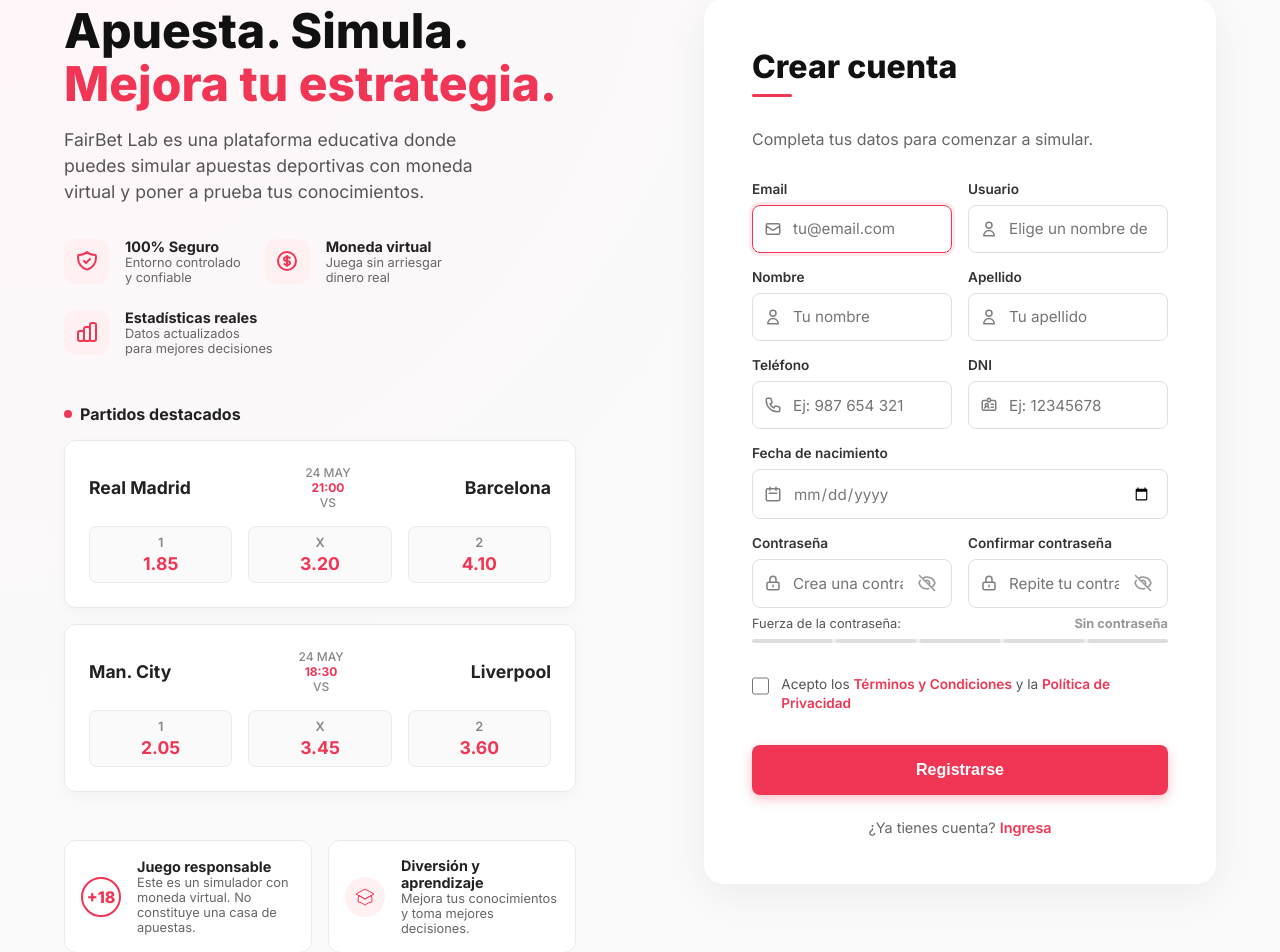
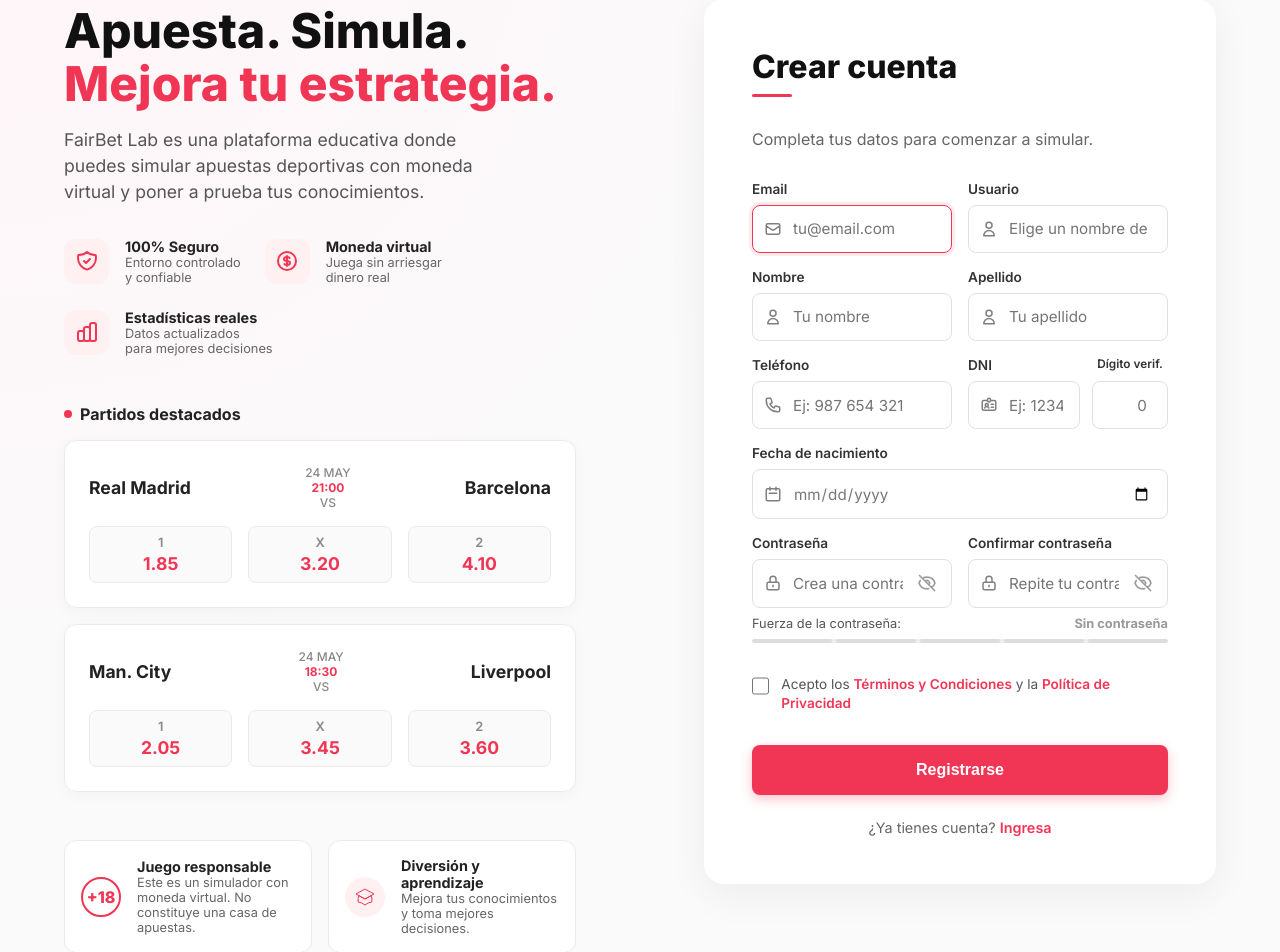
Before and after one commit to L1lboX/apuestareto, a Django app: page /register/ in a window 1280 px wide. Shown: the part 135-1087 px from the top of the page. Run offline with Django 5.2, Linux system fonts and the light colour scheme.

Commit message:
Fix: Digito Verificador

```diff
--- a/coreAPP/forms.py
+++ b/coreAPP/forms.py
@@ -13,5 +13,17 @@ class RegistroForm(UserCreationForm):
         model = User
         fields = [
             'email', 'username', 'nombre', 'apellido',
-            'telefono', 'dni', 'fecha_nacimiento', 'password1', 'password2'
+            'telefono', 'dni', 'dni_digito_verificador',
+            'fecha_nacimiento', 'password1', 'password2'
         ]
+        labels = {
+            'dni_digito_verificador': 'Digito verificador',
+        }
+        widgets = {
+            'dni': forms.TextInput(attrs={'inputmode': 'numeric'}),
+            'dni_digito_verificador': forms.TextInput(attrs={
+                'maxlength': '1',
+                'inputmode': 'numeric',
+                'pattern': '[0-9]',
+            }),
+        }
--- a/templates/register.html
+++ b/templates/register.html
@@ -41,6 +41,11 @@
     .register-card > p { margin: 0 0 2rem; color: #666; font-size: 1rem; }
     .register-card hr { border: none; height: 3px; width: 40px; background: #F13554; margin: 0 0 2rem 0; border-radius: 3px; }
     .form-grid { display: grid; grid-template-columns: 1fr 1fr; gap: 1rem; margin-bottom: 1rem; }
+    .dni-labels, .dni-fields { display: grid; grid-template-columns: minmax(0, 1fr) 76px; gap: 0.75rem; }
+    .dni-labels label { margin-bottom: 0.5rem; }
+    .dni-labels label:last-child { font-size: 0.74rem; text-align: center; white-space: nowrap; }
+    .dni-check-wrapper input { padding: 0.85rem 0.45rem; text-align: center; }
+    .dni-check-wrapper::before { display: none; }
     .date-group { margin-bottom: 1rem; }
     .input-group label { display: block; font-size: 0.85rem; font-weight: 600; color: #333; margin-bottom: 0.5rem; }
     .input-wrapper { position: relative; }
@@ -203,9 +208,15 @@
                         <label>Teléfono</label>
                         <div class="input-wrapper phone-icon">{{ form.telefono }}</div>
                     </div>
-                    <div class="input-group">
-                        <label>DNI</label>
-                        <div class="input-wrapper id-icon">{{ form.dni }}</div>
+                    <div class="input-group dni-group">
+                        <div class="dni-labels">
+                            <label>DNI</label>
+                            <label>Dígito verif.</label>
+                        </div>
+                        <div class="dni-fields">
+                            <div class="input-wrapper id-icon">{{ form.dni }}</div>
+                            <div class="input-wrapper dni-check-wrapper">{{ form.dni_digito_verificador }}</div>
+                        </div>
                     </div>
                 </div>
 
@@ -257,6 +268,7 @@
         const a = document.querySelector('input[name="apellido"]'); if(a) a.placeholder = "Tu apellido";
         const t = document.querySelector('input[name="telefono"]'); if(t) t.placeholder = "Ej: 987 654 321";
         const d = document.querySelector('input[name="dni"]'); if(d) d.placeholder = "Ej: 12345678";
+        const dv = document.querySelector('input[name="dni_digito_verificador"]'); if(dv) dv.placeholder = "0";
         const f = document.querySelector('input[name="fecha_nacimiento"]'); if(f) { f.placeholder = "dd / mm / aaaa"; f.type = "date"; f.style.color = "#777"; }
         const p1 = document.querySelector('input[name="password1"]'); if(p1) p1.placeholder = "Crea una contraseña";
         const p2 = document.querySelector('input[name="password2"]'); if(p2) p2.placeholder = "Repite tu contraseña";
--- a/userAPP/models.py
+++ b/userAPP/models.py
@@ -3,6 +3,7 @@ from decimal import Decimal
 from django.contrib.auth.models import AbstractUser
 from django.db import models
 from django.core.exceptions import ValidationError
+from django.core.validators import RegexValidator
 from django.conf import settings
 from django.utils import timezone
 
@@ -26,6 +27,17 @@ class User(AbstractUser):
     email = models.EmailField(unique=True, max_length=255)
     telefono = models.CharField(max_length=9)
     dni = models.CharField(max_length=9, unique=True)
+    dni_digito_verificador = models.CharField(
+        "digito verificador DNI",
+        max_length=1,
+        default='',
+        validators=[
+            RegexValidator(
+                regex=r'^\d$',
+                message="El digito verificador debe ser un numero del 0 al 9."
+            )
+        ],
+    )
 
     fecha_nacimiento = models.DateField(
         validators=[validar_edad],
@@ -34,7 +46,7 @@ class User(AbstractUser):
     estado = models.CharField(max_length=30, choices=EstadoUser.choices, default=EstadoUser.PENDIENTE)
 
     USERNAME_FIELD = 'email'
-    REQUIRED_FIELDS = ['username', 'nombre', 'apellido', 'telefono', 'dni']
+    REQUIRED_FIELDS = ['username', 'nombre', 'apellido', 'telefono', 'dni', 'dni_digito_verificador']
 
     def __str__(self):
         return f"{self.email} - {self.get_estado_display()}"
```
Also changed, not shown: userAPP/migrations/0005_user_dni_digito_verificador.py (added).
